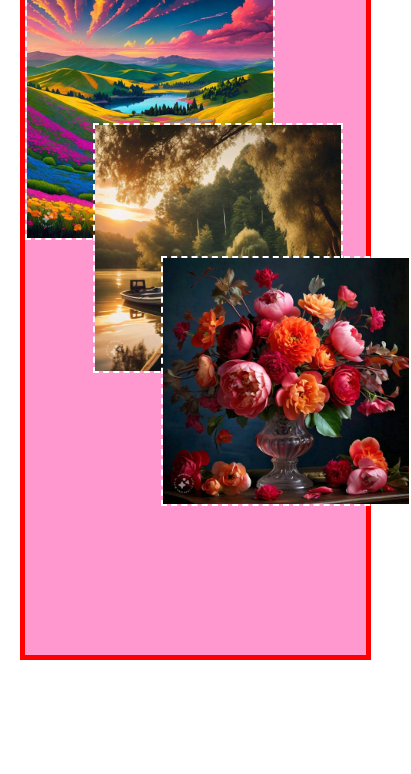
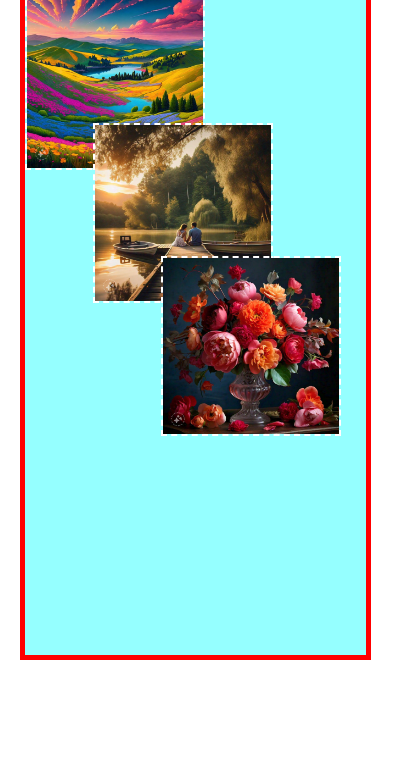
Before and after one commit to Mark-Eugene-Barasu/z-index-practice, a plain HTML site: page index.html in a window 390 px wide. Shown: the part 70-844 px from the top of the page, 411 px wide, since content can reach past the window. Drawn offline with Linux system fonts and the light colour scheme.

Commit message:
add @media to make image more responsive depending on the viewport width of modile and also make overflow property of .banner div to be 'scroll' to allow scrollability

```diff
--- a/style.css
+++ b/style.css
@@ -18,6 +18,7 @@ a {
     border: 5px solid red;
     position: relative;
     perspective: 500px;
+    overflow: scroll;
     /* Added perspective to enhance the 3D effect */
 }
 
@@ -63,3 +64,13 @@ img:hover {
         transform: translateZ(0);
     }
 }
+
+@media screen and (min-width:390px) {
+    .banner {
+        background-color: rgba(0, 255, 255, 0.416);
+    }
+    img {
+        width: 180px;
+        height: 180px;
+    }
+}
```
